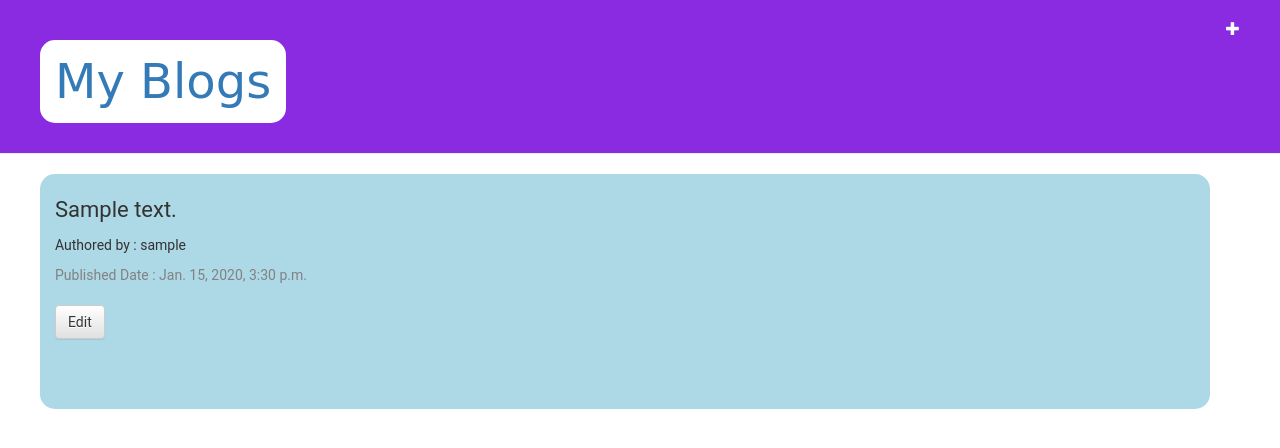
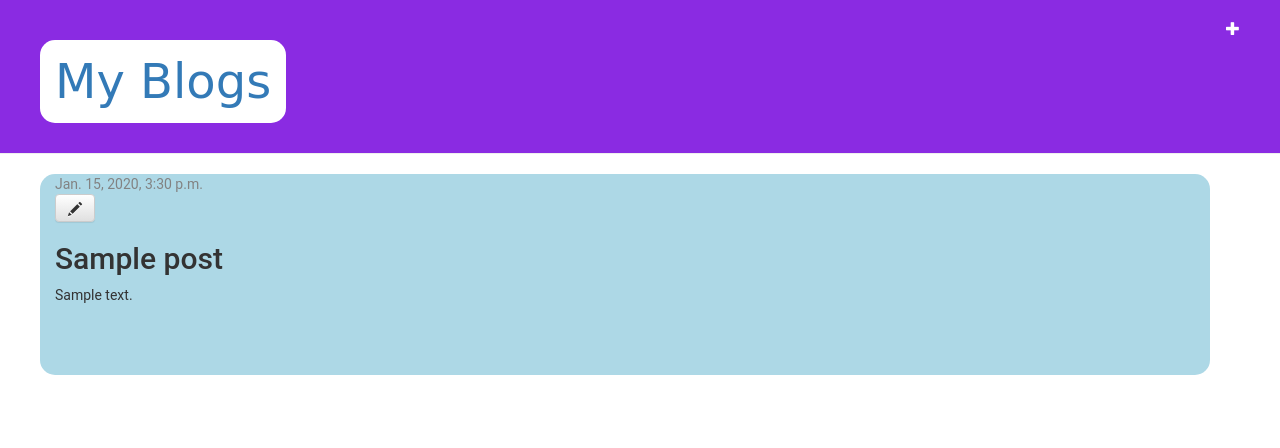
Before and after one commit to sunkadshreyas/DjangoSimpleBlog, a Django app: page /post/1/ in a window 1280 px wide. Shown: the top 448 px of the page. Run offline with Django 3.2, Linux system fonts and the light colour scheme; a user stored in the database is signed in; tables that the repository leaves empty hold one stand-in row (values such as "Sample post"); some libraries are stand-ins or nearby versions.

Commit message:
Fixing a bug in edit

```diff
--- a/blog/templates/blog/post_detail.html
+++ b/blog/templates/blog/post_detail.html
@@ -1,17 +1,14 @@
 {% extends 'blog/base.html' %}
 
 {% block content %}
-   <div class="post">
-       <h2>{{ post_title }}</h2>
-       <p style="font-size: 22px;">{{ post.text | linebreaksbr }}</p>
-       <p>Authored by : {{ post.author | linebreaksbr }}</p>
-       {% if post.published_date %}
-          <div class="date">
-              Published Date : {{ post.published_date}}
-          </div><br>
+    <div class="post">
+        {% if post.published_date %}
+            <div class="date">
+                {{ post.published_date }}
+            </div>
         {% endif %}
-        {% if user.is_authenticated %}
-            <a class="btn btn-default" href="{% url 'post_edit' pk=post.pk %}">Edit</a>
-        {% endif %}
-   </div>
+        <a class="btn btn-default" href="{% url 'post_edit' pk=post.pk %}"><span class="glyphicon glyphicon-pencil"></span></a>
+        <h2>{{ post.title }}</h2>
+        <p>{{ post.text|linebreaksbr }}</p>
+    </div>
 {% endblock %}
--- a/blog/urls.py
+++ b/blog/urls.py
@@ -5,5 +5,5 @@ urlpatterns = [
     path('',views.post_list,name="post_list"),
     path('post/<int:pk>/',views.post_detail,name='post_detail'),
     path('post/new/',views.post_new,name='post_new'),
-    path('post/<int:pk>/edit/',views.post_edit,name='post_edit'),
+    path('post/<int:pk>/edit/', views.post_edit, name='post_edit'),
 ]
```
Also changed, not shown: blog/views.py (+6 -6 lines).
